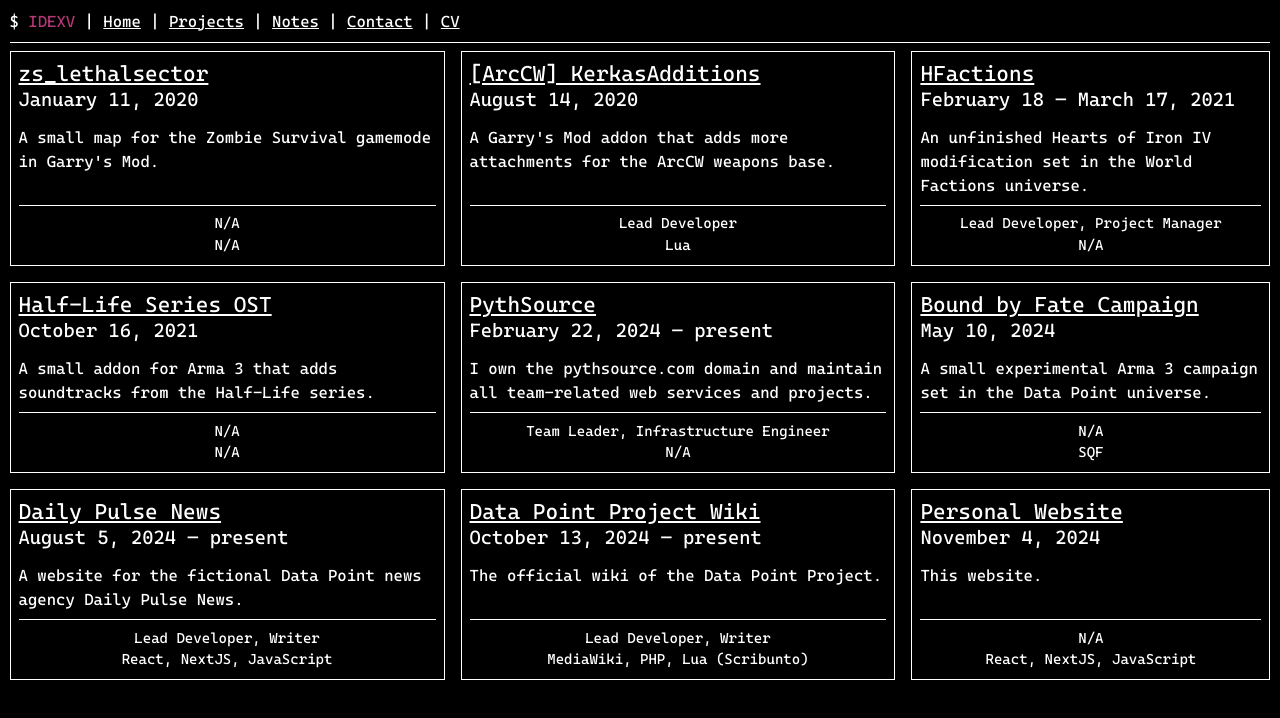
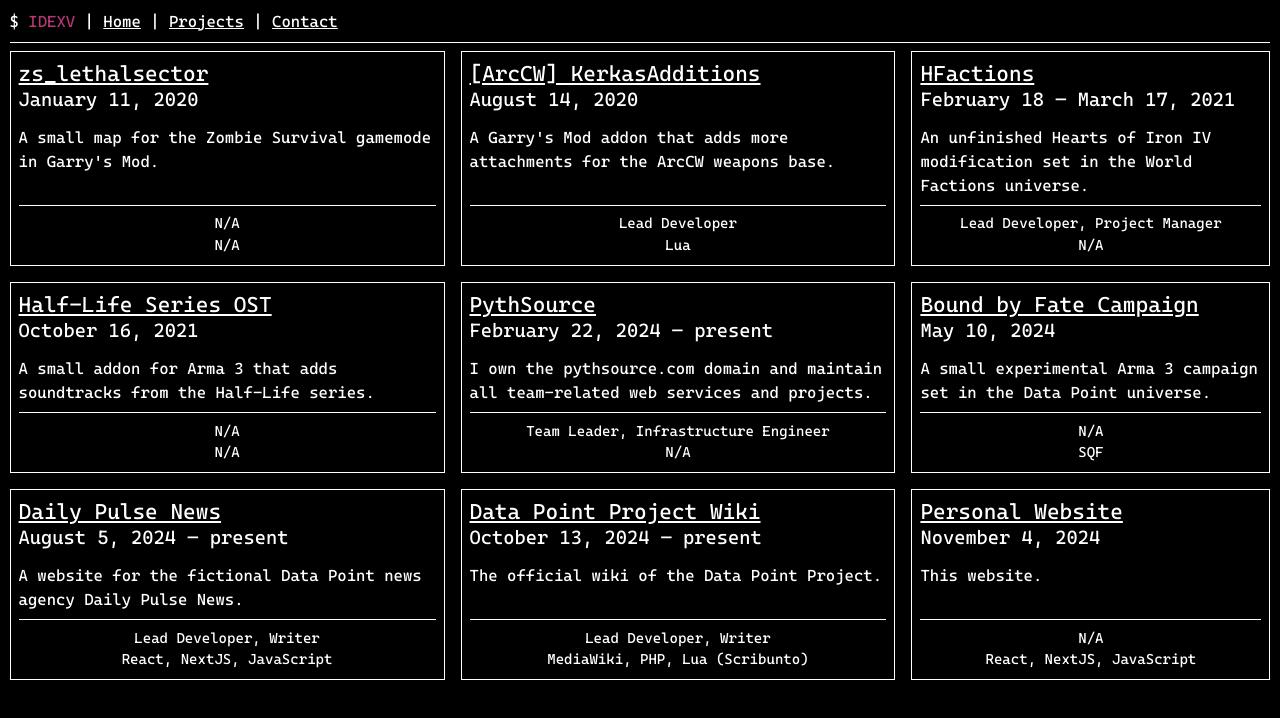
Before and after one commit to IDEXV/idexv-site, a Next.js app: page /projects in a window 1280 px wide. Shown: the top 718 px of the page. Built offline with nearby package versions, Linux system fonts and the light colour scheme.

Commit message:
won't be done

```diff
--- a/src/components/header.jsx
+++ b/src/components/header.jsx
@@ -6,8 +6,7 @@
       <div className="header">
         $ <span className="header-name">IDEXV</span> |{" "}
         <Link href="/">Home</Link> | <Link href="/projects">Projects</Link> |{" "}
-        <Link href="/notes">Notes</Link> | <Link href="/contact">Contact</Link>{" "}
-        | <Link href="/cv">CV</Link>
+        <Link href="/contact">Contact</Link>
       </div>
     </>
   );
```
Also changed, not shown: src/app/cv/page.jsx (deleted, +0 -11 lines), src/app/notes/page.jsx (deleted, +0 -12 lines).
